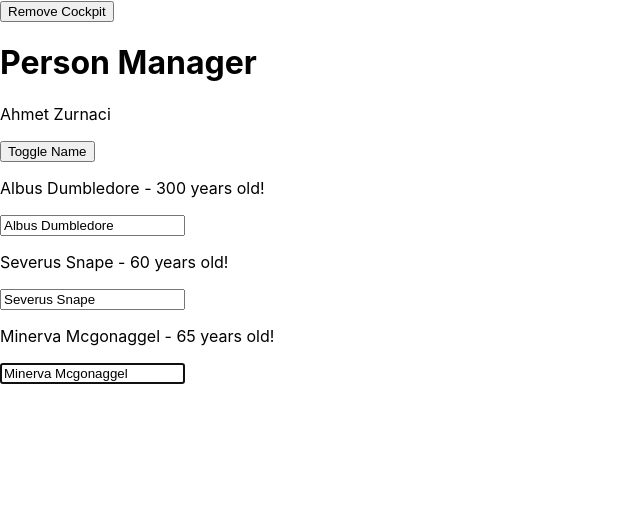
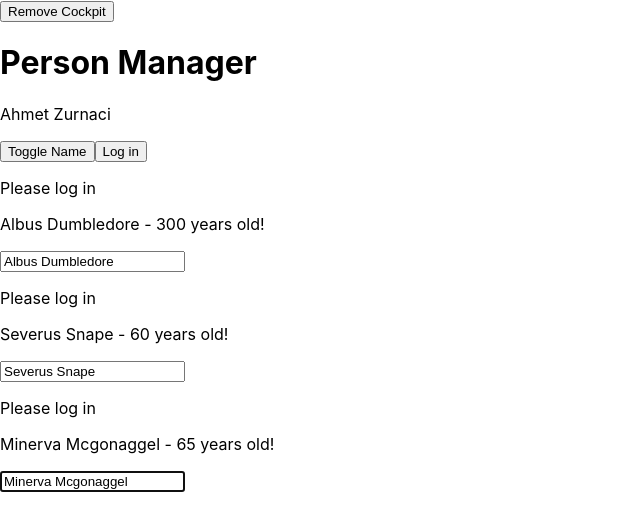
Before and after one commit to CengAmat/React-Zone-2, a React app in the folder react-zone-2/: page / in a window 1280 px wide. Shown: the top 530 px of the page, without its empty margins (0-640 px from the left). Built offline with nearby package versions, Linux system fonts and the light colour scheme.

Commit message:
Understanding prop chain problems

```diff
--- a/react-zone-2/src/components/Cockpit/Cockpit.js
+++ b/react-zone-2/src/components/Cockpit/Cockpit.js
@@ -43,7 +43,10 @@
           <button
             ref = {toggleBtnRef}
             className = {btnClass}
-            onClick = {props.clicked}>Toggle Name</button>
+            onClick = {props.clicked}>
+              Toggle Name
+          </button>
+          <button onClick = {props.login}>Log in</button>
       </div>
   )
 }
--- a/react-zone-2/src/components/Persons/Person/Person.js
+++ b/react-zone-2/src/components/Persons/Person/Person.js
@@ -19,6 +19,7 @@
         console.log('[Person.js] rendering...');
         return (
             <Aux>
+                {this.props.isAuth ? <p>Authenticated</p> : <p>Please log in</p>}
                 <p onClick = {this.props.click}>
                     {this.props.name} - {this.props.age} years old!
                 </p>
--- a/react-zone-2/src/components/Persons/Persons.js
+++ b/react-zone-2/src/components/Persons/Persons.js
@@ -45,10 +45,12 @@
     return this.props.persons.map( (person, index) => {
         return <ErrorBoundary key = {person.id}>
           <Person
-          click = {() => this.props.clicked(index)}
-          name = {person.name}
-          age = {person.age}
-          changed = {(event) => this.props.changed(event, person.id)} />
+            click = {() => this.props.clicked(index)}
+            name = {person.name}
+            age = {person.age}
+            changed = {(event) => this.props.changed(event, person.id)}
+            isAuth = {this.props.isAuthenticated}
+          />
         </ErrorBoundary>
       })};
   }
--- a/react-zone-2/src/containers/App.js
+++ b/react-zone-2/src/containers/App.js
@@ -20,7 +20,8 @@
     otherState : 'Ahmet',
     showPersons: false,
     showCockpit: true,
-    changeCounter: 0
+    changeCounter: 0,
+    authenticated: false
   }
 
   static getDerivedStateFromProps(props, state) {
@@ -76,15 +77,23 @@
     this.setState({persons: persons});
   }
 
+  loginHandler = () => {
+    this.setState({ authenticated: true });
+  }
+
   render() {
     console.log('[App.js] render');
     let person = null;
 
     if (this.state.showPersons) {
-      person = <Persons
-            persons = {this.state.persons}
-            clicked = {this.deletePersonHandler}
-            changed = {this.nameChangedHandler} />;
+      person = (
+        <Persons
+          persons = {this.state.persons}
+          clicked = {this.deletePersonHandler}
+          changed = {this.nameChangedHandler}
+          isAuthenticated = {this.state.authenticated}
+        />
+      );
     }
 
     return (
@@ -102,6 +111,7 @@
             showPersons = {this.state.showPersons}
             personsLength = {this.state.persons.length}
             clicked = {this.togglePersonsHandler}
+            login = {this.loginHandler}
           />
         ) : null }
           {person}
```
